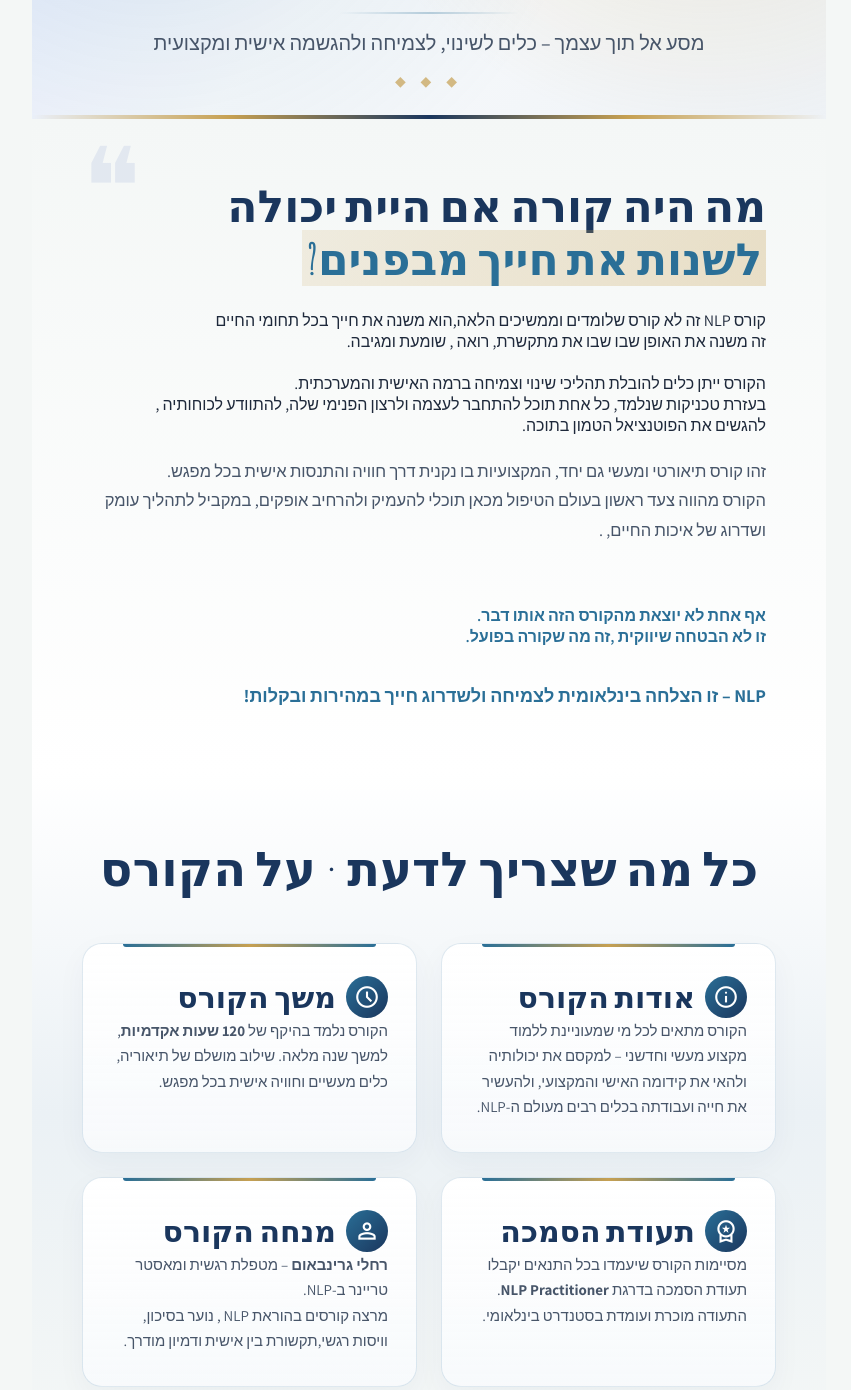
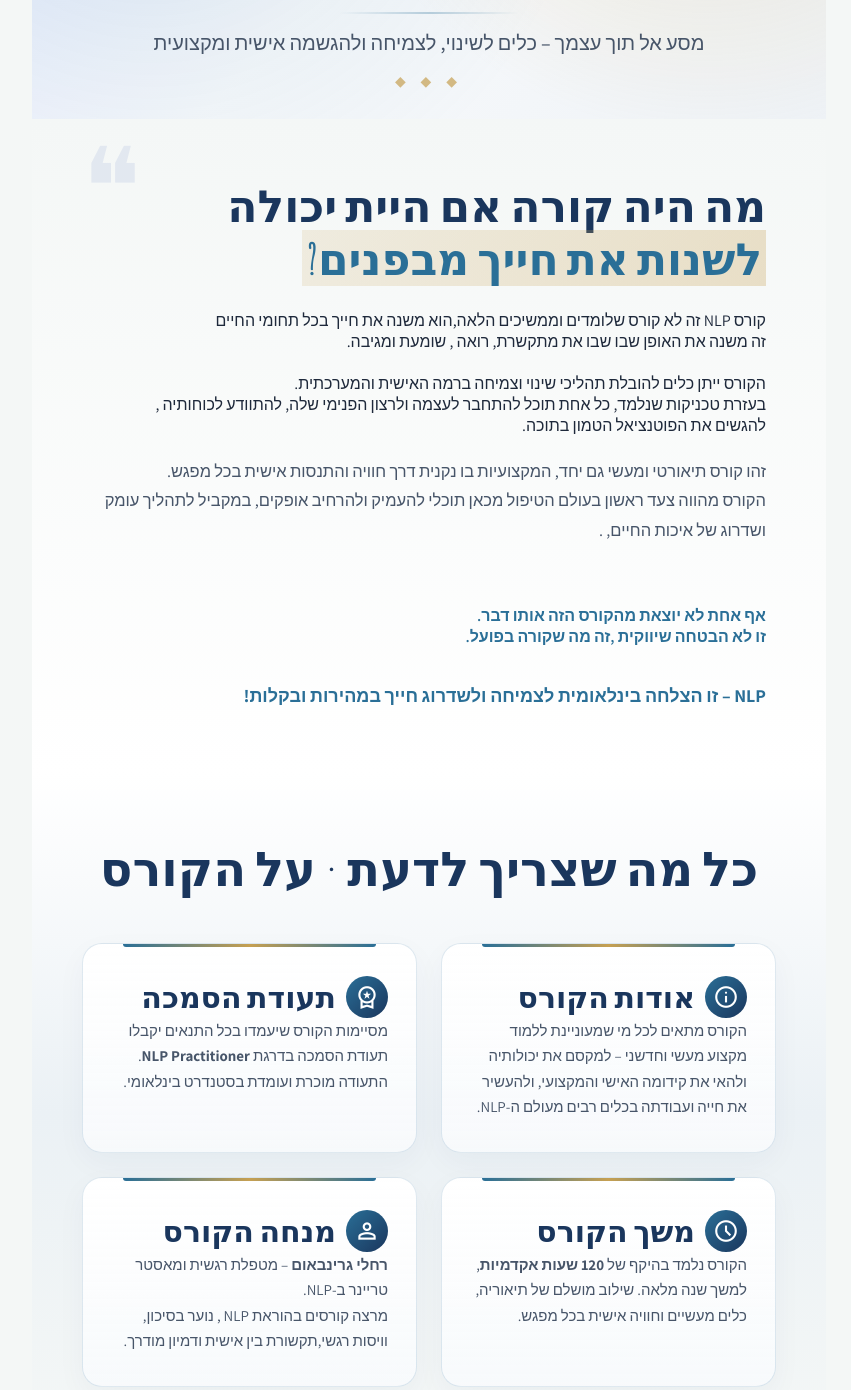
Before and after one commit to sargav/CoursesRevadim, a plain HTML site: page nlp-practitioner.html in a window 1280 px wide. Shown: the part 340-1730 px from the top of the page, without its empty margins (211-1062 px from the left). Drawn offline with nearby package versions, Linux system fonts and the light colour scheme.

Commit message:
Update nlp-practitioner.html

```diff
--- a/nlp-practitioner.html
+++ b/nlp-practitioner.html
@@ -59,7 +59,7 @@
   .hero-border-top, .hero-border-bottom {
     width: 100%;
     height: 4px;
-    background: linear-gradient(90deg, transparent, var(--brand-accent), var(--brand-primary), var(--brand-accent), transparent);
+    background: linear-gradient(90deg, transparent, var(--and-accent), var(--and-primary), var(--and-accent), transparent);
     position: relative;
     z-index: 2;
   }
@@ -572,6 +572,13 @@
       </div>
       <p>הקורס מתאים לכל מי שמעוניינת ללמוד מקצוע מעשי וחדשני – למקסם את יכולותיה ולהאי את קידומה האישי והמקצועי, ולהעשיר את חייה ועבודתה בכלים רבים מעולם ה-NLP.</p>
     </div>
+    <div class="info-card">
+      <div class="info-card-label">
+        <span class="material-symbols-outlined">workspace_premium</span>
+        תעודת הסמכה
+      </div>
+      <p>מסיימות הקורס שיעמדו בכל התנאים יקבלו תעודת הסמכה בדרגת <strong>NLP Practitioner</strong>. התעודה מוכרת ועומדת בסטנדרט בינלאומי.</p>
+    </div>
 
     <div class="info-card">
       <div class="info-card-label">
@@ -581,13 +588,7 @@
       <p>הקורס נלמד בהיקף של <strong>120 שעות אקדמיות</strong>, למשך שנה מלאה. שילוב מושלם של תיאוריה, כלים מעשיים וחוויה אישית בכל מפגש.</p>
     </div>
 
-    <div class="info-card">
-      <div class="info-card-label">
-        <span class="material-symbols-outlined">workspace_premium</span>
-        תעודת הסמכה
-      </div>
-      <p>מסיימות הקורס שיעמדו בכל התנאים יקבלו תעודת הסמכה בדרגת <strong>NLP Practitioner</strong>. התעודה מוכרת ועומדת בסטנדרט בינלאומי.</p>
-    </div>
+
 
     <div class="info-card">
       <div class="info-card-label">
```
